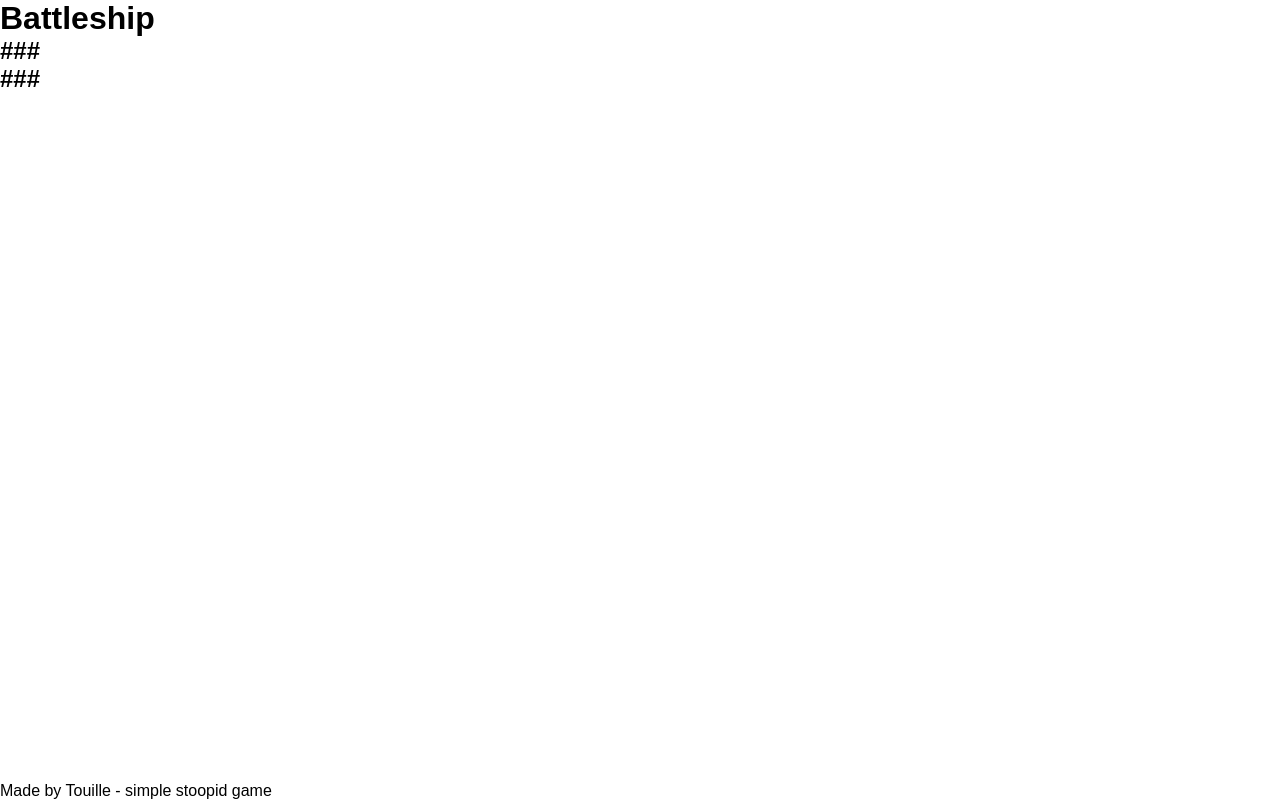
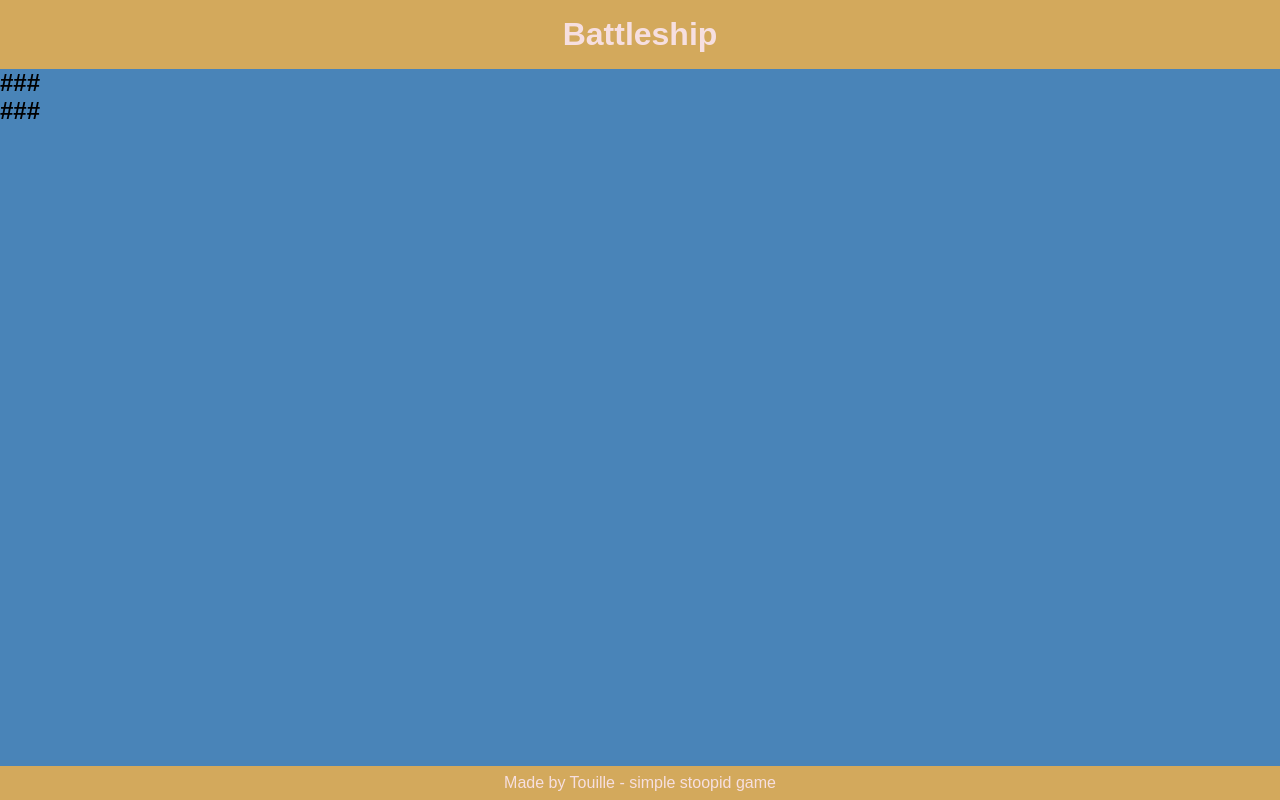
Before and after one commit to Tou1lle/battleship-top, a website built with webpack: page src/template.html in a window 1280 px wide. Built offline with nearby package versions, Linux system fonts and the light colour scheme.

Commit message:
Style header and footer, layout the page

```diff
--- a/src/styles/homepage.css
+++ b/src/styles/homepage.css
@@ -1,5 +1,12 @@
 :root {
   --simple-font: Arial, Helvetica, sans-serif;
+  --dark-sand: #d3a95c;
+  --light-sand: #e7d9b9;
+  --battleship-gray: #6f7476;
+  --light-blue: #4984b8;
+  --dark-blue: #221188;
+  --resort-sunrise: #f4d7c5;
+  --hint-of-red: #f6dfe0;
 }
 
 *, *::before, *::after {
@@ -16,4 +23,17 @@
 
 .body-container {
   flex-grow: 1;
+  background-color: var(--light-blue);
 }
+
+.header-container,
+.footer-container {
+  background-color: var(--dark-sand);
+  color: var(--hint-of-red);
+  padding: 1rem;
+  text-align: center;
+}
+
+.footer-container {
+  padding: 0.5rem;
+}
```
Also changed, not shown: src/assets/missile-launcher.svg (added).
